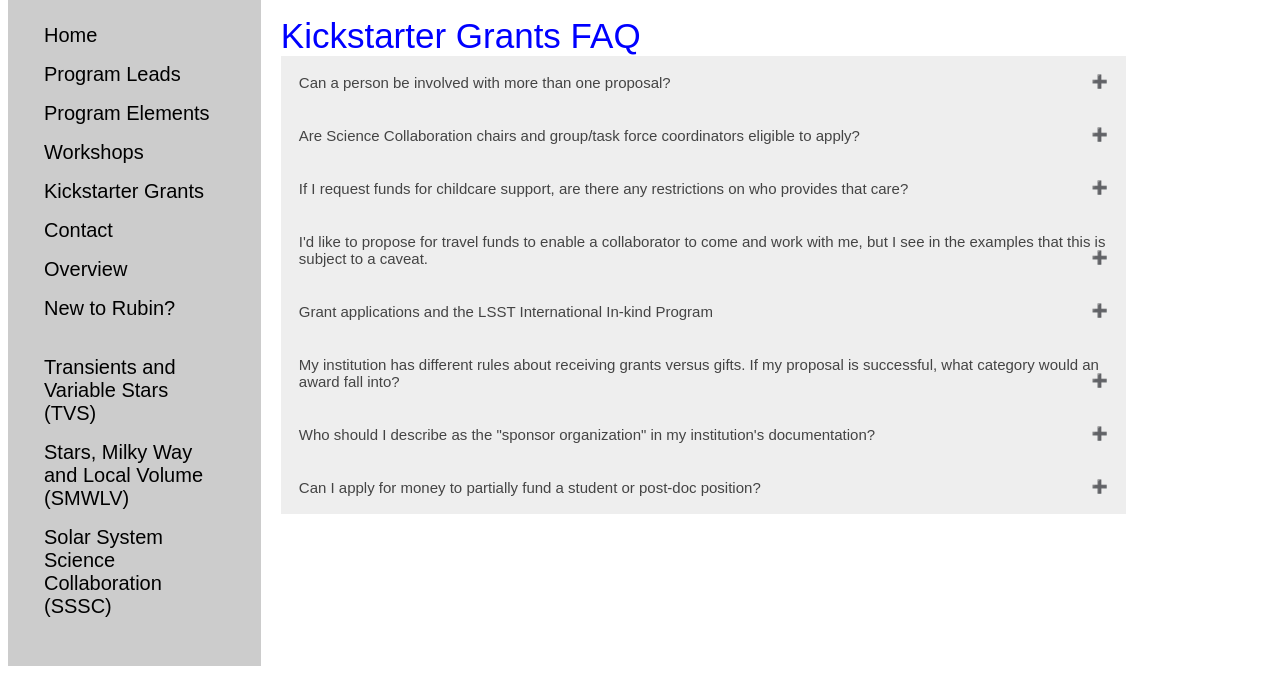
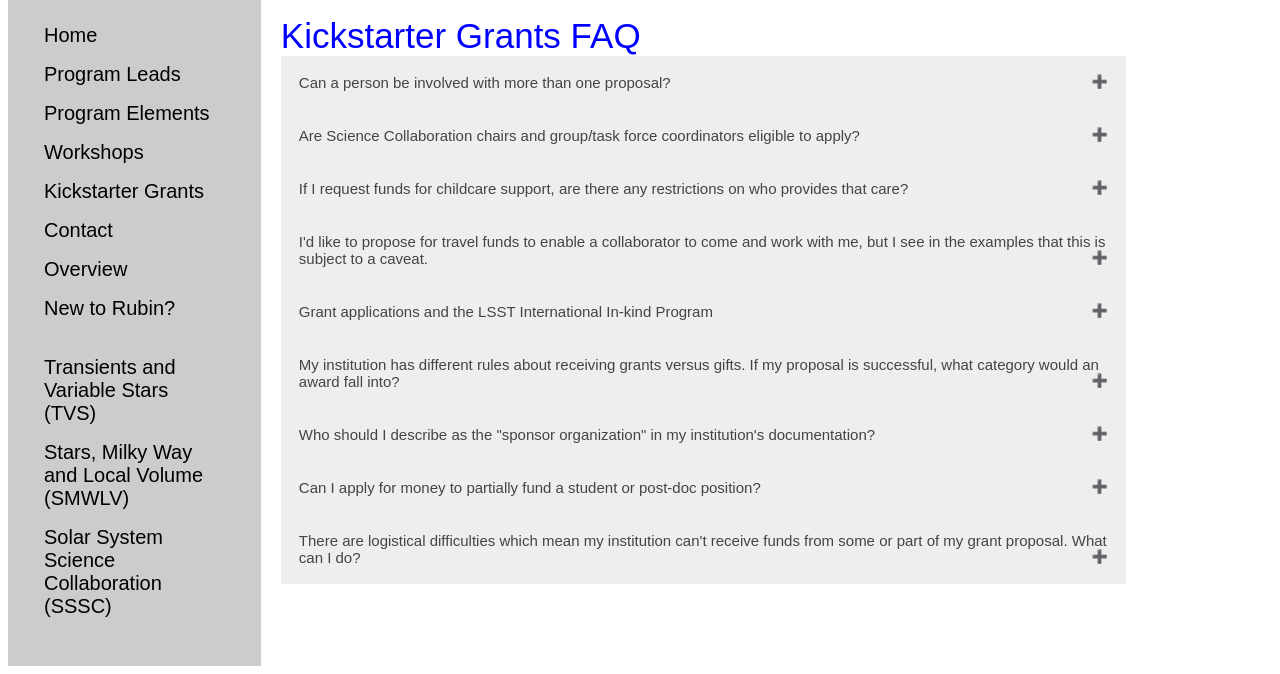
Before and after one commit to lsst-sci-prep/lsst-sci-prep.github.io, a Jekyll site: the page built from grants_faq.html, in a window 1280 px wide and 900 px high, scrolled down 771 px, cut to the strip 226-900 px from the top of the window. Built offline with Jekyll 4.4.1, drawn with Linux system fonts in a browser that asks for light colours; part of the change alters nothing that is shown.

Commit message:
Added to FAQ

```diff
--- a/grants_faq.html
+++ b/grants_faq.html
@@ -57,6 +57,20 @@ that travel is not possible. </p>
   how the full position will be funded, and how this proposal will enable Rubin-research by you and your
 post-doc/student. </p>
   </div>
+  <button type="button" class="collapsible">There are logistical difficulties which mean my institution can't receive funds from some or part of my grant proposal.  What can I do?</button>
+  <div class="content">
+    <p>If your proposal is successful, we prefer that the funds be awarded through your home institution.  </p>
+    <p>However, we are aware of a few instances where some or all of the elements of a proposal
+      cannot be handled through the administration of some institutions.  </p>
+    <p>If this is the case, you are strongly encouraged to discuss the issues with the Program Lead, Rachel Street.</p>
+    <p>We can issue grants to individuals, independently of their institution, for all or part of their proposal.
+    In these cases, the individual receiving the funds will be responsible for ensuring that they are legally allowed to
+    receive funds this way, and for compiling with any legal, tax, immigration or other requirement.  </p>
+    <p>For example, students in the US with J1 visas may not receive funds <em>except</em> through their
+      employer, and so would have to have the grant received by their institution.</p>
+    <p>It is not necessary for PIs to describe <em>how</em> they will receive funds in the proposal itself.
+      Successful PIs will be contacted once the awards are made with administrative instructions.</p>
+  </div>
 
 <script>
   var coll = document.getElementsByClassName("collapsible");
```
